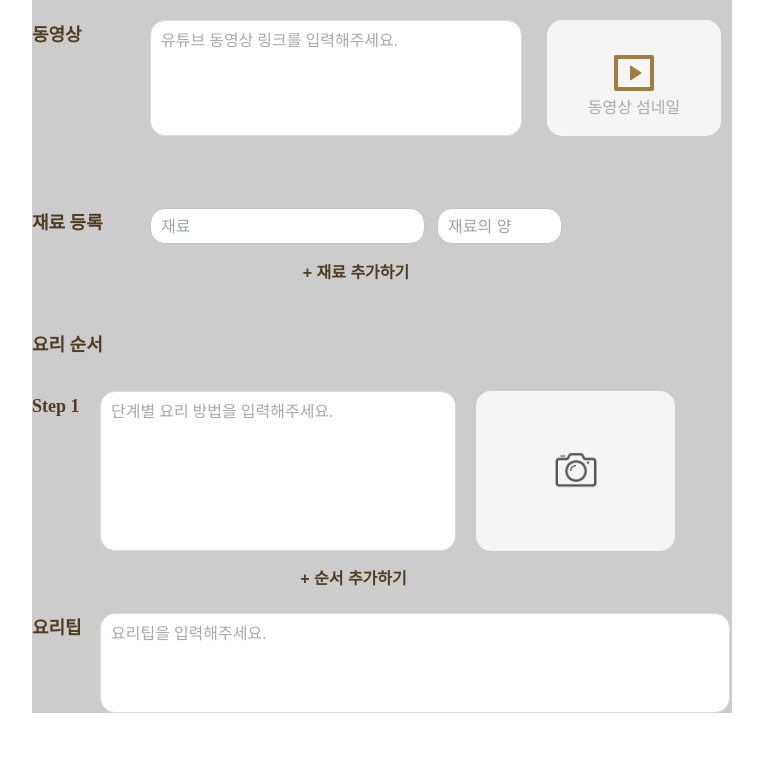
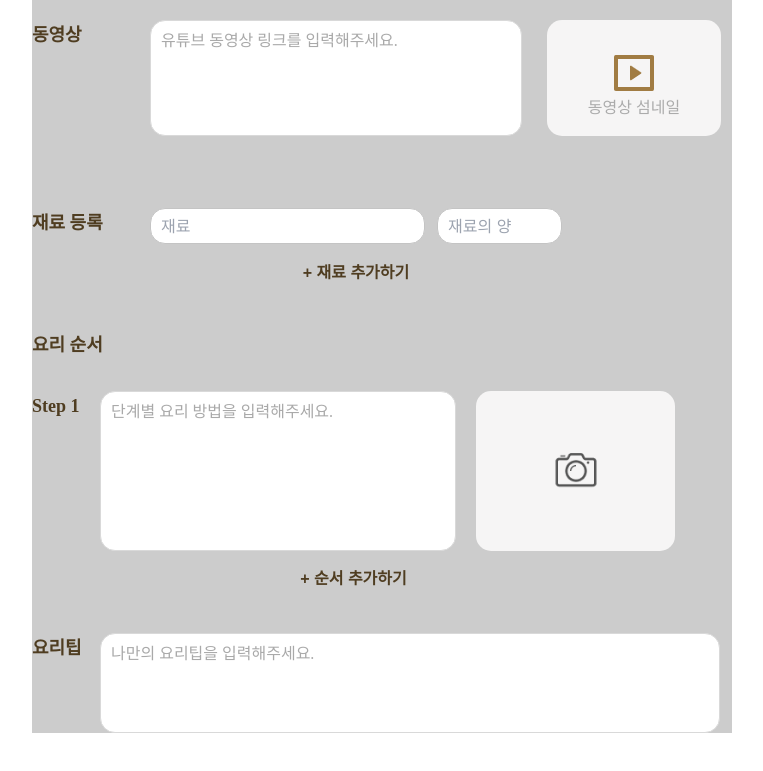
Before and after one commit to limeorange/MatIssue, a Next.js app in the folder front/: page /add-recipe in a window 1280 px wide. Shown: the part 714-1485 px from the top of the page, without its empty margins (258-1021 px from the left). Built offline with nearby package versions, Linux system fonts and the light colour scheme.

Commit message:
Design: 요리팁 문구변경

```diff
--- a/front/app/(page)/add-recipe/AddRecipe.tsx
+++ b/front/app/(page)/add-recipe/AddRecipe.tsx
@@ -214,7 +214,7 @@ const RecipeForm = () => {
         <TipsTextArea
           value={cookingTips}
           onChange={handleCookingTipsChange}
-          placeholder="요리팁을 입력해주세요."
+          placeholder="나만의 요리팁을 입력해주세요."
         />
       </CookingTips>
     </FormWrapper>
@@ -327,7 +327,7 @@ const CookingTips = styled.div`
   flex-direction: row;
   justify-content: space-between;
   align-items: flex-start;
-  margin-top: 2rem;
+  margin-top: 4rem;
 `;
 
 const TipsLabel = styled(Label)`
@@ -335,5 +335,5 @@ const TipsLabel = styled(Label)`
 `;
 
 const TipsTextArea = styled(TextArea)`
-  width: 63rem;
+  width: 62rem;
 `;
```
